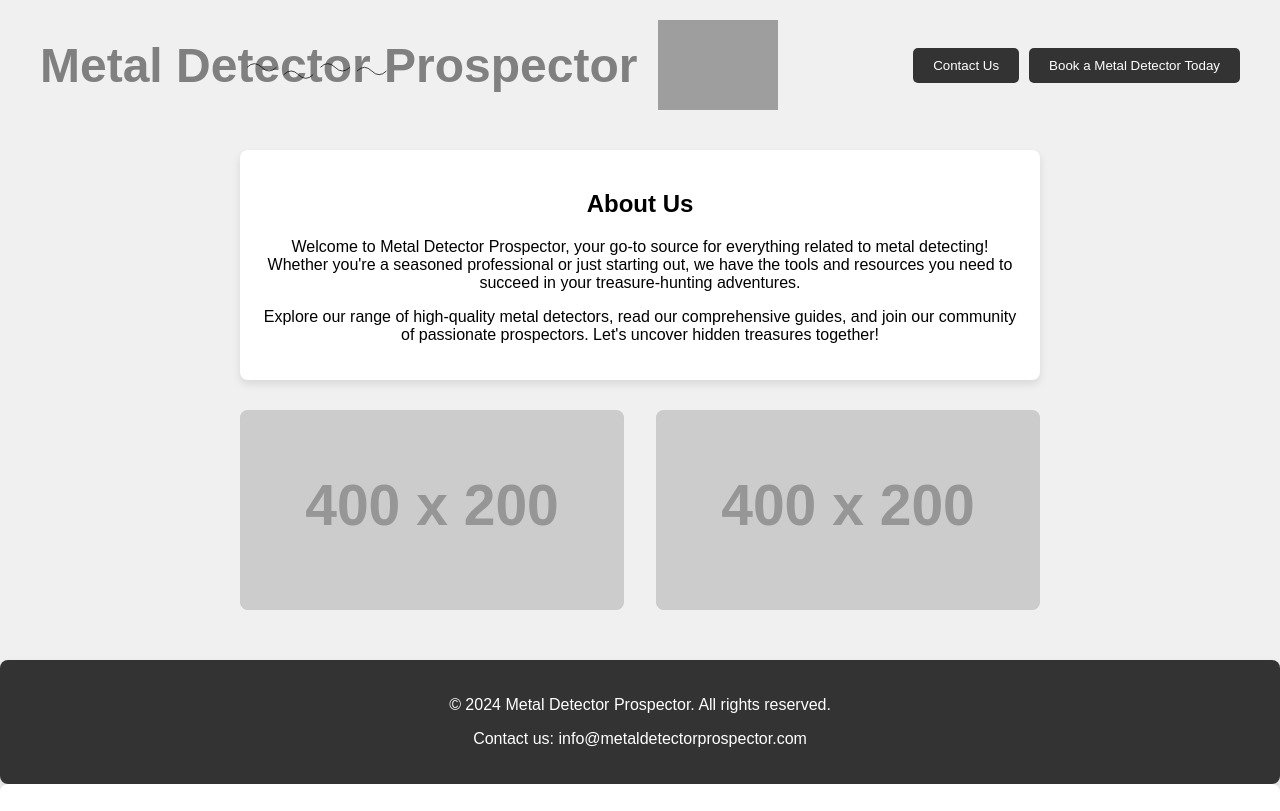
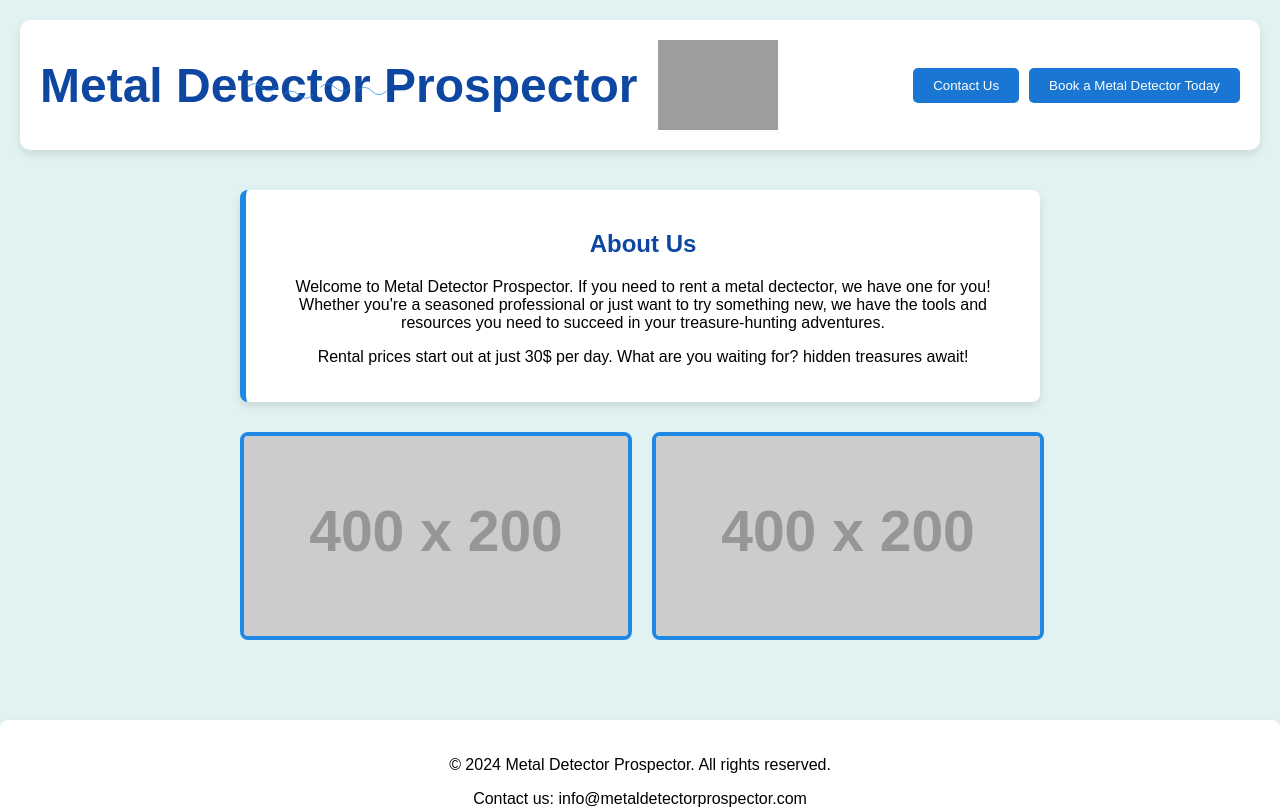
Before and after one commit to krista1234y/Metaldetectorprospector, a plain HTML site: page Index.html in a window 1280 px wide. Shown: the top 811 px of the page. Drawn offline with Linux system fonts and the light colour scheme; grey boxes are pictures that could not be loaded; placeholder pictures from the web are drawn by us.

Commit message:
Update Index.html

```diff
--- a/Index.html
+++ b/Index.html
@@ -7,9 +7,10 @@
     <style>
         body {
             font-family: Arial, sans-serif;
-            background-color: #f0f0f0;
+            background-color: #e0f2f1;
             margin: 0;
             padding: 0;
+            color: #000000;
         }
 
         header {
@@ -17,13 +18,15 @@
             align-items: center;
             justify-content: space-between;
             margin: 20px;
-            padding-left: 20px;
-            padding-right: 20px;
+            padding: 20px;
+            background-color: #ffffff;
+            border-radius: 10px;
+            box-shadow: 0 4px 8px rgba(0, 0, 0, 0.1);
             flex-wrap: wrap;
         }
 
         h1 {
-            color: grey;
+            color: #0d47a1;
             font-size: 36px;
             position: relative;
             z-index: 2;
@@ -41,7 +44,7 @@
         }
 
         .wire {
-            stroke: black;
+            stroke: #1e88e5;
             stroke-width: 2;
             fill: none;
         }
@@ -58,17 +61,18 @@
         }
 
         .button-group button {
-            background-color: #333;
-            color: white;
+            background-color: #1976d2;
+            color: #ffffff;
             border: none;
             padding: 10px 20px;
             border-radius: 5px;
             cursor: pointer;
-            transition: background-color 0.3s;
+            transition: background-color 0.3s, transform 0.3s;
         }
 
         .button-group button:hover {
-            background-color: #555;
+            background-color: #2196f3;
+            transform: scale(1.05);
         }
 
         main {
@@ -84,6 +88,15 @@
             border-radius: 8px;
             box-shadow: 0 4px 8px rgba(0, 0, 0, 0.1);
             margin-bottom: 30px;
+            border-left: 6px solid #1e88e5;
+        }
+
+        h2 {
+            color: #0d47a1;
+        }
+
+        p {
+            color: #000000;
         }
 
         .image-gallery {
@@ -95,19 +108,21 @@
 
         .image-gallery img {
             width: 100%;
-            background-color: #ddd;
+            background-color: #bbdefb;
             border-radius: 8px;
-            height: 200px; /* Adjust this height as needed */
+            height: 200px;
             object-fit: cover;
+            border: 4px solid #1e88e5;
         }
 
         footer {
             text-align: center;
             padding: 20px;
-            background-color: #333;
-            color: #fff;
+            background-color: #ffffff;
+            color: #000000;
             border-radius: 8px;
             box-shadow: 0 4px 8px rgba(0, 0, 0, 0.1);
+            margin-top: 30px;
         }
 
         /* Media Queries for Desktop */
@@ -132,7 +147,7 @@
 
             .image-gallery img {
                 max-width: 48%;
-                height: 200px; /* Adjust this height as needed */
+                height: 200px;
             }
         }
     </style>
@@ -165,10 +180,10 @@
         <div class="content">
             <h2>About Us</h2>
             <p>
-                Welcome to Metal Detector Prospector, your go-to source for everything related to metal detecting! Whether you're a seasoned professional or just starting out, we have the tools and resources you need to succeed in your treasure-hunting adventures.
+                Welcome to Metal Detector Prospector. If you need to rent a metal dectector, we have one for you! Whether you're a seasoned professional or just want to try something new, we have the tools and resources you need to succeed in your treasure-hunting adventures.
             </p>
             <p>
-                Explore our range of high-quality metal detectors, read our comprehensive guides, and join our community of passionate prospectors. Let's uncover hidden treasures together!
+                Rental prices start out at just 30$ per day. What are you waiting for? hidden treasures await!
             </p>
         </div>
 
```
